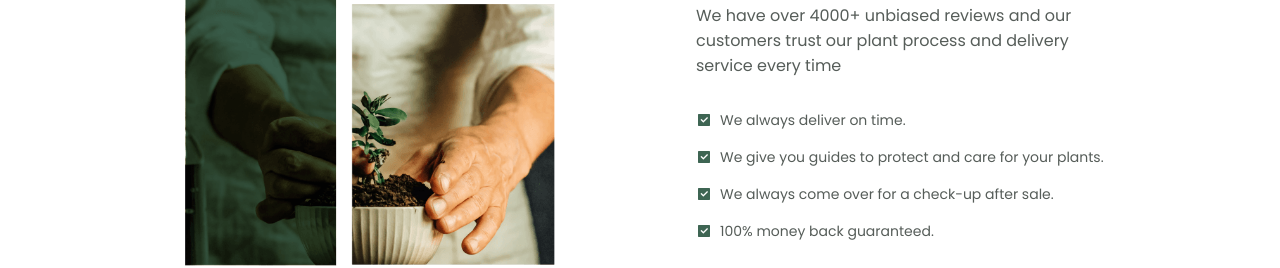
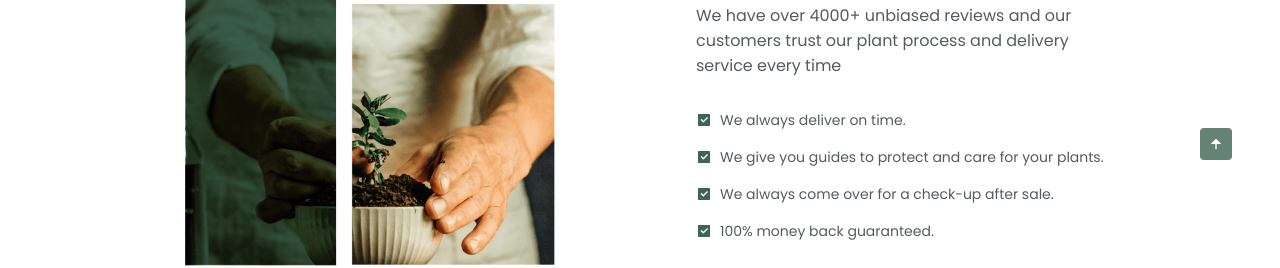
Before and after one commit to ValeryiaSharova/WebsiteForBookingHotels-DaleunJib, a React (Create React App) app: page / in a window 1280 px wide. Shown: the part 880-1148 px from the top of the page. Built offline with nearby package versions, Linux system fonts and the light colour scheme.

Commit message:
Scroll up added.

```diff
--- a/src/App.js
+++ b/src/App.js
@@ -5,6 +5,7 @@ import Products from './pages/products/products';
 import LogIn from './pages/logIn/login';
 import Footer from './sharedComponents/footer';
 import Header from './sharedComponents/header';
+import ScrollUp from './sharedComponents/scrollUp';
 
 const App = () => (
   <>
@@ -15,6 +16,7 @@ const App = () => (
       <Route path="/login" exact component={LogIn} />
     </Switch>
     <Footer />
+    <ScrollUp />
   </>
 );
 export default App;
--- /dev/null
+++ b/src/assets/scss/components/scrollup.scss
@@ -0,0 +1,39 @@
+/*=============== SCROLL UP ===============*/
+.scrollup {
+  position: fixed;
+  background: var(--first-color);
+  right: 1rem;
+  bottom: -30%;
+  display: inline-flex;
+  padding: 0.5rem;
+  border-radius: 0.25rem;
+  z-index: var(--z-tooltip);
+  opacity: 0.8;
+  transition: 0.4s;
+
+  &:hover {
+    background-color: var(--first-color);
+    opacity: 1;
+  }
+
+  &__icon {
+    font-size: 1rem;
+    color: #fff;
+  }
+}
+
+/* Show Scroll Up*/
+.show-scroll {
+  bottom: 3rem;
+}
+
+/*=============== SCROLL BAR ===============*/
+::-webkit-scrollbar {
+  width: 0.6rem;
+  background: hsl(var(--hue), 4%, 53%);
+
+  &-thumb {
+    background: hsl(var(--hue), 4%, 29%);
+    border-radius: 0.5rem;
+  }
+}
--- a/src/assets/scss/styles.scss
+++ b/src/assets/scss/styles.scss
@@ -10,4 +10,5 @@
 @import 'components/products.scss';
 @import 'components/questions.scss';
 @import 'components/footer.scss';
+@import 'components/scrollup.scss';
 @import 'components/breakpoints.scss';
--- /dev/null
+++ b/src/sharedComponents/scrollUp.jsx
@@ -0,0 +1,32 @@
+import React, { useState } from 'react';
+
+const ScrollUp = () => {
+  const [visible, setVisible] = useState(false);
+
+  const toggleVisible = () => {
+    const scrolled = document.documentElement.scrollTop;
+    if (scrolled >= 400) {
+      setVisible(true);
+    } else {
+      setVisible(false);
+    }
+  };
+
+  const scrollToTop = () => {
+    window.scrollTo({ top: 0, behavior: 'smooth' });
+  };
+  window.addEventListener('scroll', toggleVisible);
+
+  return (
+    <button
+      className={visible ? 'scrollup show-scroll' : 'scrollup'}
+      id="scroll-up"
+      type="button"
+      onClick={scrollToTop}
+    >
+      <i className="ri-arrow-up-fill scrollup__icon" />
+    </button>
+  );
+};
+
+export default ScrollUp;
```
